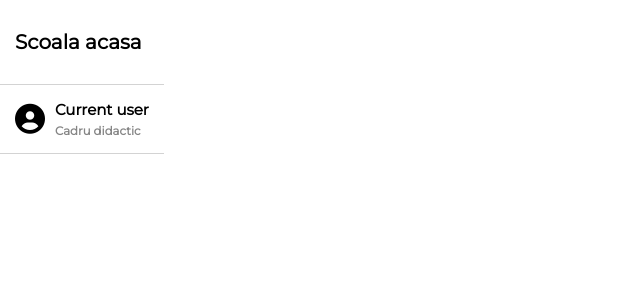
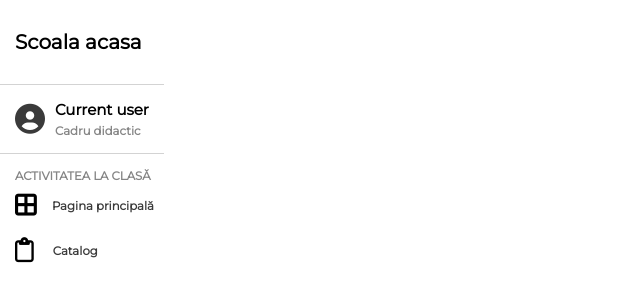
Before and after one commit to ispasvalentin22/scoala-acasa, a React (Create React App) app in the folder client/: page /dashboard in a window 1280 px wide. Shown: the top 302 px of the page, without its empty margins (0-640 px from the left). Built offline with nearby package versions, Linux system fonts and the light colour scheme.

Commit message:
update dashboard styling

```diff
--- a/client/src/assets/styles/_variables.scss
+++ b/client/src/assets/styles/_variables.scss
@@ -1,3 +1,4 @@
 $default-font-size: 62.5%;
 $color-primary: #2871ff;
 $color-primary-dark: #004adf;
+$color-black-light: #3a3a3a;
--- a/client/src/pages/dashboard/_dashboard.scss
+++ b/client/src/pages/dashboard/_dashboard.scss
@@ -1,4 +1,4 @@
-.sidemenu__app {
+.sidemenu__logo {
   padding: 3rem;
   padding-left: 1.5rem;
   font-size: 2rem;
@@ -22,4 +22,37 @@
 .fa-user-circle {
   font-size: 3rem;
   margin-right: 1rem;
+  color: $color-black-light;
 }
+
+.class-activity {
+  padding: 1.5rem;
+}
+
+.class-activity-title {
+  color: rgb(133, 133, 133);
+}
+
+.sidemenu {
+
+  &__homepage, &__catalogue {
+    display: flex;
+    align-items: center;
+    margin-top: 1rem;
+    margin-bottom: 2rem;
+
+    &--h3 {
+      margin-left: 1.5rem;
+      color: $color-black-light;
+    }
+
+    &--title {
+      margin-left: 1.9rem;
+      color: $color-black-light;
+    }
+  }
+}
+
+.fa-clipboard, .fa-border-all {
+  font-size: 2.5rem;
+}
--- a/client/src/pages/dashboard/dashboard.component.jsx
+++ b/client/src/pages/dashboard/dashboard.component.jsx
@@ -4,8 +4,9 @@ import { getUserInfo } from '../../redux/user/user.actions';
 
 const Dashboard = () => {
   return (
+    <div className="dashboard-wrapper">
       <section className="sidemenu">
-      <h2 className="sidemenu__app">Scoala acasa</h2>
+        <h2 className="sidemenu__logo">Scoala acasa</h2>
         <div className="currentuser">
           <i class="fas fa-user-circle"></i>
           <div className="currentuser__details">
@@ -13,7 +14,26 @@ const Dashboard = () => {
             <h3>Cadru didactic</h3>
           </div>
         </div>
+        <div className="class-activity">
+          <h3 className="class-activity-title">ACTIVITATEA LA CLASĂ</h3>
+          <div className="sidemenu__homepage">
+            <i class="fas fa-border-all"></i>
+            <h3 className="sidemenu__homepage--h3">Pagina principală</h3>
+          </div>
+          <div className="sidemenu__catalogue">
+            <i class="far fa-clipboard"></i>
+            <h3 className="sidemenu__catalogue--title">Catalog</h3>
+          </div>
+        </div>
       </section>
+
+      <main className="sidemenu__main">
+        <div className="miniheader">
+
+        </div>
+      </main>
+    </div>
+
   )
 }
 
```
Lines whose indentation alone changed are shown as unchanged.
